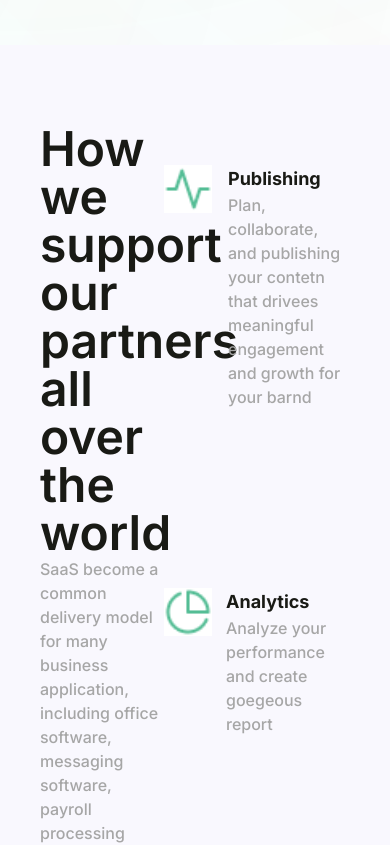
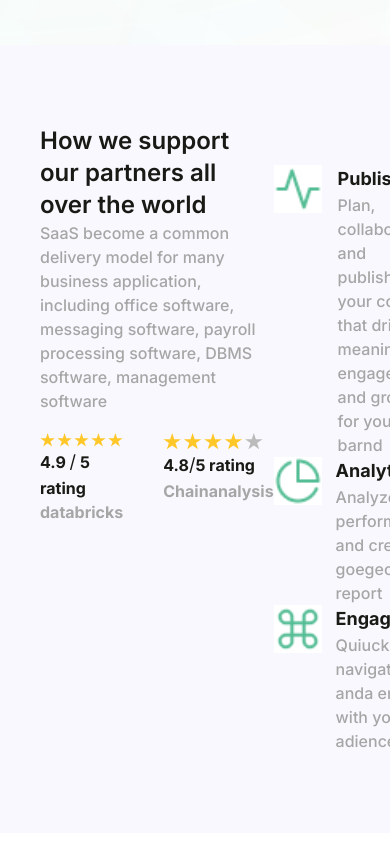
Before and after one commit to Phumnanya/biccas, a Next.js app: page / in a window 390 px wide. Shown: the part 1160-2005 px from the top of the page. Built offline with nearby package versions, Linux system fonts and the light colour scheme.

Commit message:
Update star-ratings.tsx

```diff
--- a/app/components/star-ratings.tsx
+++ b/app/components/star-ratings.tsx
@@ -2,8 +2,9 @@ import Image from "next/image"
 
 export default function Ratings() {
     return(
-        <div className="w-2/5">
-            <header className="text-productivity font-semibold text-5xl">
+        <div className="md:w-2/5 w-full">
+            <header className="text-productivity font-semibold md:text-[50px]
+            text-2xl">
                 <p>How we support our partners all over the world</p>
             </header>
             <main className="font-medium text-base text-links">
@@ -16,18 +17,18 @@ export default function Ratings() {
                 {/*  databricks */}
                 <div>
                     <Image src="/Group 151.svg" alt="play" width={100} height={80} />
-                    <p className="font-bold text-lg text-productivity">
+                    <p className="font-bold md:text-lg text-productivity">
                         4.9 <span className="font-normal text-lg">/</span> 5 rating
                     </p>
-                    <p className="font-bold text-lg text-links">databricks</p>
+                    <p className="font-bold md:text-lg text-links">databricks</p>
                 </div>
                 {/*  chain analysis */}
                 <div>
                     <Image src="/Group 152.svg" alt="play" width={100} height={80} />
-                    <p className="font-bold text-lg text-productivity">
+                    <p className="font-bold md:text-lg text-productivity">
                         4.8<span className="font-normal text-lg">/</span>5 rating
                     </p>
-                    <p className="font-bold text-lg text-links">Chainanalysis</p>
+                    <p className="font-bold md:text-lg text-links">Chainanalysis</p>
                 </div>
             </div>
         </div>
```
